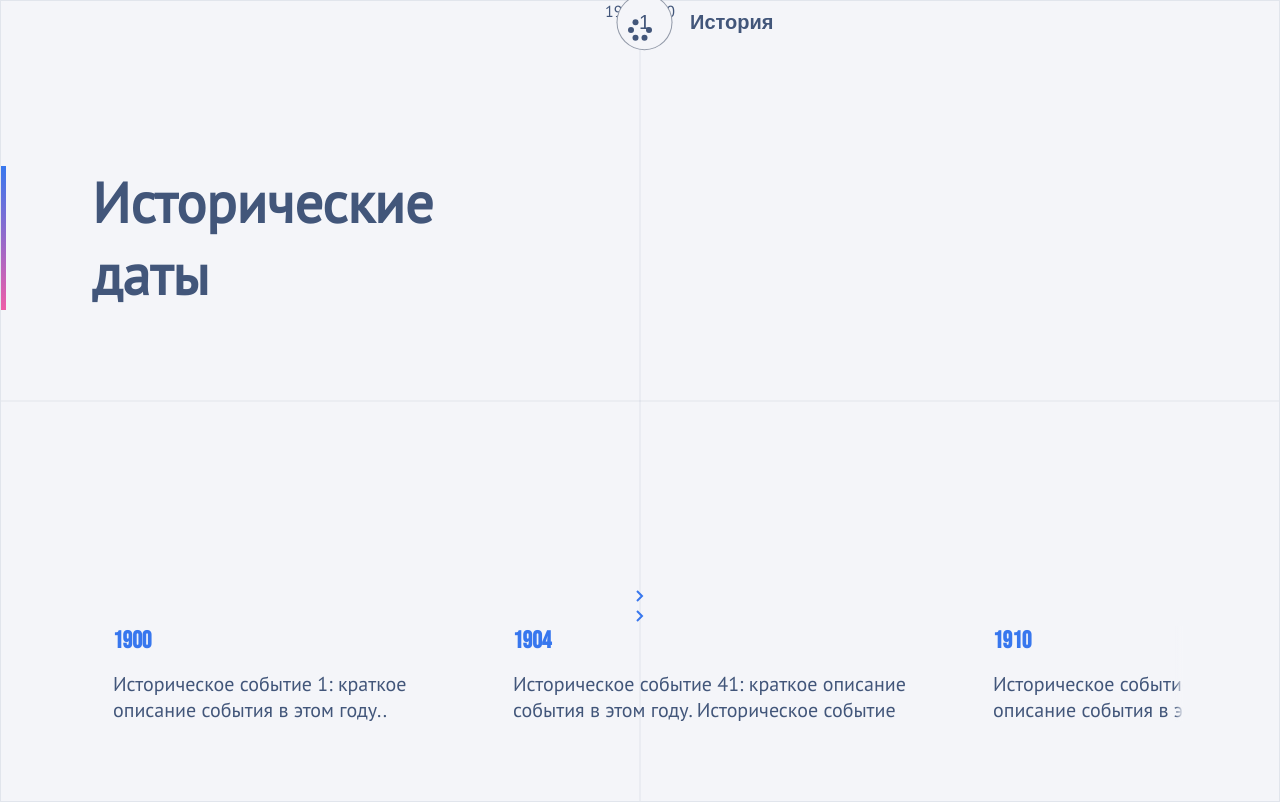
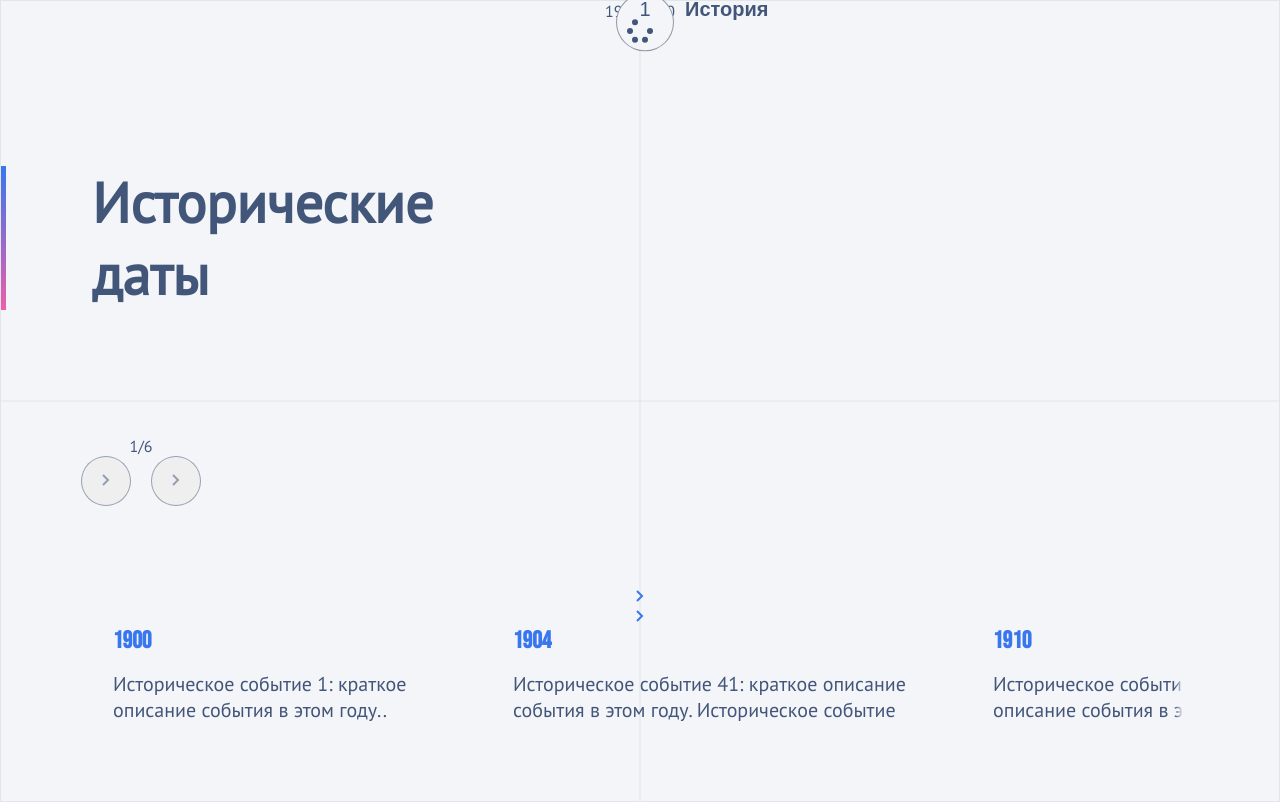
Before and after one commit to qqax/time-widget, a React app: page / in a window 1280 px wide. Built offline with nearby package versions, Linux system fonts and the light colour scheme.

Commit message:
add Pagination.tsx

```diff
--- a/src/Widget/Circle/AnimatedButton.module.scss
+++ /dev/null
@@ -1,30 +0,0 @@
-@use '../../styles/variables';
-
-.btn {
-  width: 6px;
-  height: 6px;
-  border-radius: 50%;
-  background-color: var(--color-primary);
-  border: none;
-  cursor: pointer;
-  padding: 0;
-  transition: background-color 0.3s;
-  position: absolute;
-  font-size: 1rem;
-  transform: translate(-50%, -50%);
-}
-
-.number {
-  font-size: 1.25rem;
-  pointer-events: none;
-  text-align: center;
-}
-
-.label {
-  position: absolute;
-  margin-left: 2em;
-  font-size: 1.25rem;
-  font-weight: bold;
-  pointer-events: none;
-  white-space: nowrap;
-}
--- a/src/Widget/Circle/Circle.module.scss
+++ b/src/Widget/Circle/Circle.module.scss
@@ -2,14 +2,19 @@
 
 .circle-wrapper {
   position: relative;
+  height: 100%;
+  display: flex;
+  align-items: center;
+  justify-content: center;
+  padding: 215px 0; // по 215px сверху и снизу
+  box-sizing: border-box;
 }
 
 .circle-container {
-  position: relative;
-  margin-top: 215px;
-  margin-left: 28.25rem;
-  margin-right: 28.25rem;
   aspect-ratio: 1 / 1;
+  width: 100%;
+  max-height: calc(100vh - 430px); // 215px * 2
+  max-width: calc(100vh - 430px);  // чтобы не "вываливался" по ширине
   border-radius: 50%;
   border: 1px solid var(--color-border);
 }
--- a/src/Widget/Circle/Circle.tsx
+++ b/src/Widget/Circle/Circle.tsx
@@ -2,9 +2,10 @@ import React, { useCallback, useEffect, useMemo, useRef } from 'react';
 import styles from './Circle.module.scss';
 import mainStyles from '../TimeWidget.module.scss';
 import gsap from 'gsap';
-import AnimatedButton from './AnimatedButton';
-import YearsRange from './YearsRange';
+import AnimatedButton from './components/AnimatedButton';
+import YearsRange from './components/YearsRange';
 import { Button, Years } from '../types';
+import Pagination from './components/Pagination';
 
 const { crossLineHorizontal } = mainStyles;
 
@@ -35,6 +36,7 @@ export default function Circle({
       if (!container) return;
 
       const { width, height } = container.getBoundingClientRect();
+      const centerX = width / 2;
       const centerY = height / 2;
       const radius = Math.min(width, height) / 2;
 
@@ -42,7 +44,7 @@ export default function Circle({
         if (!btn) return;
 
         const angle = (i / count) * Math.PI * 2 + angleShift;
-        const x = radius * Math.cos(angle);
+        const x = centerX + radius * Math.cos(angle);
         const y = centerY + radius * Math.sin(angle);
 
         gsap.set(btn, {
@@ -84,8 +86,11 @@ export default function Circle({
     };
   }, [positionButtons]);
 
+  useEffect(() => {
+    rotateToIndex(selectedIndex);
+  }, [selectedIndex]);
+
   return (
-    <>
     <div className={styles.circleWrapper}>
       <div className={crossLineHorizontal} />
       <div className={styles.circleContainer} ref={containerRef}>
@@ -97,14 +102,18 @@ export default function Circle({
             ref={(el) => {
               if (el) buttonRefs.current[i] = el;
             }}
-              onClick={() => rotateToIndex(i)}
+            onClick={() => setSelectedIndex(i)}
             label={label}
             number={i + 1}
             selected={selectedIndex === i}
           ></AnimatedButton>
         ))}
       </div>
+      <Pagination
+        totalCategories={buttonsData.length}
+        selectedCategory={selectedIndex + 1}
+        setSelectedCategory={setSelectedIndex}
+      />
     </div>
-    </>
   );
 }
--- /dev/null
+++ b/src/Widget/Circle/components/AnimatedButton.module.scss
@@ -0,0 +1,44 @@
+@use '../../../styles/variables';
+
+.btn {
+  width: 5rem;
+  height: 5rem;
+  cursor: pointer;
+  border-radius: 50%;
+  border: none;
+  position: absolute;
+  font-size: 1rem;
+  transform: translate(-50%, -50%);
+  display: flex;
+  justify-content: center;
+  align-items: center;
+  background-color: transparent;
+}
+
+.btn-presentation {
+  display: flex;
+  justify-content: center;
+  align-items: center;
+  position: relative;
+  width: 6px;
+  height: 6px;
+  border-radius: 50%;
+  background-color: var(--color-primary);
+  border: none;
+  transition: background-color 0.3s;
+}
+
+.number {
+  font-size: 1.25rem;
+  pointer-events: none;
+  text-align: center;
+}
+
+.label {
+  position: absolute;
+  left: 4em;
+  font-size: 1.25rem;
+  font-weight: bold;
+  pointer-events: none;
+  white-space: nowrap;
+}
--- a/src/Widget/Circle/AnimatedButton.tsx
+++ b/src/Widget/Circle/components/AnimatedButton.tsx
@@ -1,4 +1,4 @@
-import React, { forwardRef, useEffect, useRef, useState } from 'react';
+import React, { forwardRef, useCallback, useEffect, useRef, useState } from 'react';
 import { gsap } from 'gsap';
 import styles from './AnimatedButton.module.scss';
 
@@ -20,11 +20,12 @@ const AnimatedButton = forwardRef<HTMLButtonElement, AnimatedButtonProps>(
         ref.current = node;
       }
     };
-
+    const buttonRepresentationRef = useRef<HTMLDivElement>(null);
     const numberRef = useRef<HTMLSpanElement>(null);
     const labelRef = useRef<HTMLSpanElement>(null);
     const [showLabel, setShowLabel] = useState(false);
     const [showNumber, setShowNumber] = useState(false);
+    const [mouseOver, setMouseOver] = useState(false);
 
     const colorPrimary = getComputedStyle(document.documentElement)
       .getPropertyValue('--color-primary')
@@ -33,9 +34,8 @@ const AnimatedButton = forwardRef<HTMLButtonElement, AnimatedButtonProps>(
       .getPropertyValue('--color-background')
       .trim();
 
-    useEffect(() => {
-      if (selected) {
-        gsap.to(innerRef.current, {
+    const expandButton = useCallback(() => {
+      gsap.to(buttonRepresentationRef.current, {
         width: 56,
         height: 56,
         duration: 0.2,
@@ -50,7 +50,36 @@ const AnimatedButton = forwardRef<HTMLButtonElement, AnimatedButtonProps>(
       });
 
       setShowNumber(true);
+    }, []);
 
+    const closeButton = useCallback(() => {
+      if (numberRef.current) {
+        gsap.to(numberRef.current, {
+          opacity: 0,
+          scale: 0.5,
+          duration: 0.2,
+          ease: 'power2.in',
+          onComplete: () => {
+            setShowNumber(false); // Скрыть number после анимации
+          },
+        });
+      } else {
+        setShowNumber(false);
+      }
+
+      gsap.to(buttonRepresentationRef.current, {
+        width: 6,
+        height: 6,
+        duration: 0.2,
+        borderRadius: '50%',
+        backgroundColor: `${colorPrimary}`,
+        ease: 'power2.in',
+      });
+    }, []);
+
+    useEffect(() => {
+      if (selected) {
+        expandButton();
         gsap.delayedCall(1, () => {
           setShowLabel(true);
         });
@@ -69,28 +98,7 @@ const AnimatedButton = forwardRef<HTMLButtonElement, AnimatedButtonProps>(
           setShowLabel(false);
         }
 
-        if (numberRef.current) {
-          gsap.to(numberRef.current, {
-            opacity: 0,
-            scale: 0.5,
-            duration: 0.2,
-            ease: 'power2.in',
-            onComplete: () => {
-              setShowNumber(false); // Скрыть number после анимации
-            },
-          });
-        } else {
-          setShowNumber(false);
-        }
-
-        gsap.to(innerRef.current, {
-          width: 6,
-          height: 6,
-          duration: 0.2,
-          borderRadius: '50%',
-          backgroundColor: `${colorPrimary}`,
-          ease: 'power2.in',
-        });
+        closeButton();
       }
     }, [selected]);
 
@@ -114,8 +122,34 @@ const AnimatedButton = forwardRef<HTMLButtonElement, AnimatedButtonProps>(
       }
     }, [showNumber]);
 
+    useEffect(() => {
+      if (!selected) {
+        if (mouseOver) {
+          expandButton();
+        } else {
+          closeButton();
+        }
+      }
+    }, [selected, mouseOver]);
+
+    const onMouseEnter = () => {
+      setMouseOver(true);
+    };
+
+    const onMouseLeave = () => {
+      setMouseOver(false);
+    };
+
     return (
-      <button ref={combinedRef} onClick={onClick} className={styles.btn} {...rest}>
+      <button
+        ref={combinedRef}
+        onClick={onClick}
+        onMouseEnter={onMouseEnter}
+        onMouseLeave={onMouseLeave}
+        className={styles.btn}
+        {...rest}
+      >
+        <div ref={buttonRepresentationRef} className={styles.btnPresentation}>
           {showNumber && (
             <span ref={numberRef} className={styles.number}>
               {number}
@@ -126,6 +160,7 @@ const AnimatedButton = forwardRef<HTMLButtonElement, AnimatedButtonProps>(
               {label}
             </span>
           )}
+        </div>
       </button>
     );
   },
--- /dev/null
+++ b/src/Widget/Circle/components/Pagination.module.scss
@@ -0,0 +1,33 @@
+.container {
+  position: absolute;
+  left: 5rem;
+  bottom: 295px;
+}
+
+.btnContainer {
+  display: flex;
+  gap: 1.25rem;
+}
+
+.btn {
+  width: 3.125rem;
+  height: 3.125rem;
+  border-radius: 50%;
+  border: 1px solid rgba(66, 86, 122, 0.5);
+  transition: all .2s;
+
+  &:hover {
+    background-color: white;
+  }
+
+  img {
+    filter: brightness(0) saturate(100%) invert(29%) sepia(19%) saturate(1223%) hue-rotate(181deg) brightness(95%) contrast(93%);
+    opacity: 0.5;
+  }
+}
+
+.btn-prev {
+  img {
+    transform: rotate(180deg);
+  }
+}
--- /dev/null
+++ b/src/Widget/Circle/components/Pagination.tsx
@@ -0,0 +1,41 @@
+import styles from './Pagination.module.scss';
+
+type PaginationProps = {
+  totalCategories: number;
+  selectedCategory: number;
+  setSelectedCategory: (selectedCategory: number) => void;
+};
+
+export default function Pagination({
+  totalCategories,
+  selectedCategory,
+  setSelectedCategory,
+}: PaginationProps) {
+  const selectPrevCategory = () => {
+    setSelectedCategory((selectedCategory - 2 + totalCategories) % totalCategories);
+  };
+
+  const selectNextCategory = () => {
+    setSelectedCategory(selectedCategory % totalCategories);
+  };
+
+  return (
+    <div className={styles.container}>
+      <span>
+        {selectedCategory}/{totalCategories}
+      </span>
+      <div className={styles.btnContainer}>
+        <button
+          type={'button'}
+          className={`${styles.btn} ${styles.btnPrev}`}
+          onClick={selectPrevCategory}
+        >
+          <img src="/icons/arrow-right.svg" alt="Prev" />
+        </button>
+        <button type={'button'} className={styles.btn} onClick={selectNextCategory}>
+          <img src="/icons/arrow-right.svg" alt="Prev" />
+        </button>
+      </div>
+    </div>
+  );
+}
--- a/src/Widget/Circle/Years.module.scss
+++ b/src/Widget/Circle/components/Years.module.scss
@@ -1,4 +1,4 @@
-@use '../../styles/variables';
+@use '../../../styles/variables';
 
 .years-container {
   position: absolute;
--- a/src/Widget/Circle/YearsRange.tsx
+++ b/src/Widget/Circle/components/YearsRange.tsx
@@ -1,7 +1,7 @@
 import styles from './Years.module.scss';
 import React, { useEffect, useRef } from 'react';
 import gsap from 'gsap';
-import type { Years } from '../types';
+import type { Years } from '../../types';
 
 type YearsProps = Years;
 
```
Lines whose indentation alone changed are shown as unchanged.
